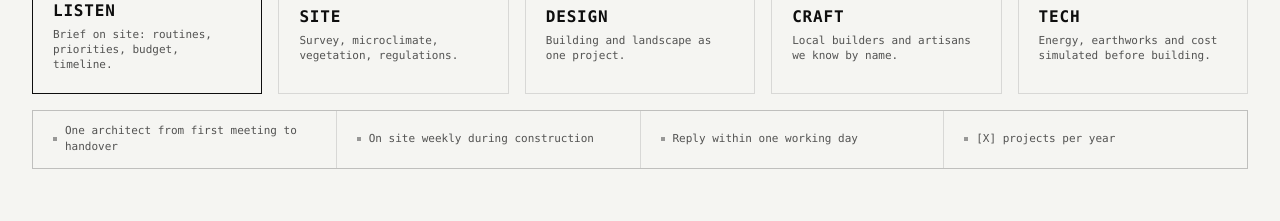
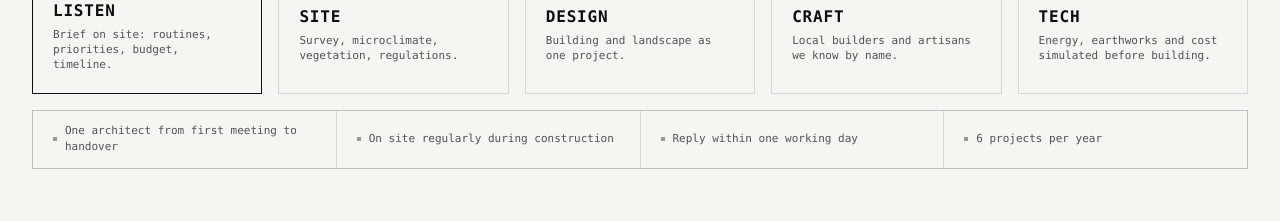
Before and after one commit to DaniilSvinolobov/NOLOBO, a React (Vite) app: page / in a window 1280 px wide. Shown: the part 1260-1481 px from the top of the page. Built offline with nearby package versions, Linux system fonts and the light colour scheme.

Commit message:
Set commitments: on site regularly, 6 projects per year
Co-Authored-By: Claude Opus 5.5 <noreply@anthropic.com>
Claude-Session: https://claude.ai/code/session_017szDL3EEQAxPh6SoQ1QMvh

```diff
--- a/src/content.ts
+++ b/src/content.ts
@@ -892,9 +892,9 @@ const source: ContentSource = {
     ],
     commitments: [
       { en: "One architect from first meeting to handover" },
-      { en: "On site weekly during construction" },
+      { en: "On site regularly during construction" },
       { en: "Reply within one working day" },
-      { en: "[X] projects per year" }
+      { en: "6 projects per year" }
     ]
   },
   services: {
```
